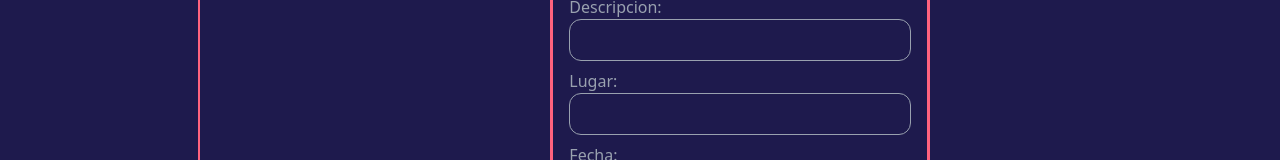
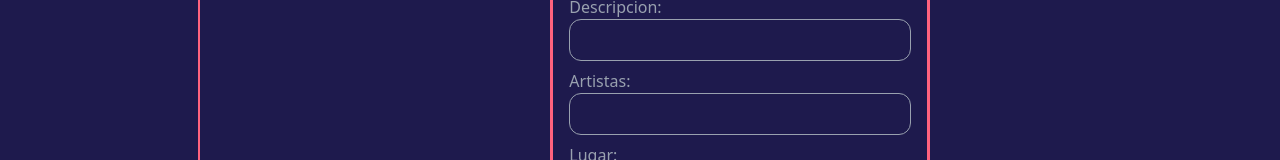
Before and after one commit to jsemalvarez/paseos-con-peques, a React (Vite) app: page /events/new in a window 1280 px wide. Shown: the part 282-442 px from the top of the page. Built offline with nearby package versions, Linux system fonts and the light colour scheme; no server answers; the database is empty; sample sign-in values are in the browser's storage.

Commit message:
feat: add artists into eventDetail

```diff
--- a/src/features/events/components/EventDetail.jsx
+++ b/src/features/events/components/EventDetail.jsx
@@ -5,6 +5,7 @@ import { usePlaces } from "../../places/hooks/usePlaces";
 import { useUserLogin } from "../../auth/hooks/useUserLogin"
 
 import { CalendarIcon, ClockIcon, FacebookIcon, InstagramIcon, LocationIcon, VideoIcon, WebIcon } from "../../places/components/Icons"
+import dayjs from "dayjs";
 
 
 export const EventDetail = () => {
@@ -50,7 +51,7 @@ export const EventDetail = () => {
                 <div className="text-sm text-gray-600 space-y-1">
                     <div className="flex items-center gap-2">
                         <CalendarIcon />
-                        <span className="font-medium">{productDetail.date}</span>
+                        <span className="font-medium">{ dayjs(productDetail.date).format('D [de] MMMM') }</span>
                     </div>
                     <div className="flex items-center gap-2">
                         <ClockIcon />
@@ -61,6 +62,12 @@ export const EventDetail = () => {
                 {productDetail.description && (
                     <p className="mt-4 text-gray-700 text-sm leading-relaxed">
                         {productDetail.description}
+                    </p>
+                )}
+
+                {productDetail.artists && (
+                    <p className="mt-4 font-semibold text-gray-800 leading-relaxed">
+                        {productDetail.artists}
                     </p>
                 )}
 
@@ -116,7 +123,7 @@ export const EventDetail = () => {
                                     </>
                                 )
                             }
-                                            <div className='mt-2 flex justify-center items-center gap-6'>
+                            <div className='mt-2 flex justify-center items-center gap-6'>
                                 {
                                     place.web && (
                                         <a href={place.web} target='_blank'>
--- a/src/features/events/pages/EventFormPage.jsx
+++ b/src/features/events/pages/EventFormPage.jsx
@@ -11,6 +11,7 @@ import { usePlaces } from '../../places/hooks/usePlaces'
 const initialForm = {
     title: "",
     description: "",
+    artists:"",
     date: "",
     timeStart: "",
     timeEnd: "",
@@ -33,6 +34,7 @@ export const EventFormPage = () => {
     const {
         title,
         description,
+        artists,
         date,
         timeStart,
         timeEnd,
@@ -97,6 +99,14 @@ export const EventFormPage = () => {
                         name='description'
                         type='text'
                         value={description}
+                        onChange={onInputChange}
+                    />
+
+                    <InputForm
+                        title='Artistas:'
+                        name='artists'
+                        type='text'
+                        value={artists}
                         onChange={onInputChange}
                     />
 
```
